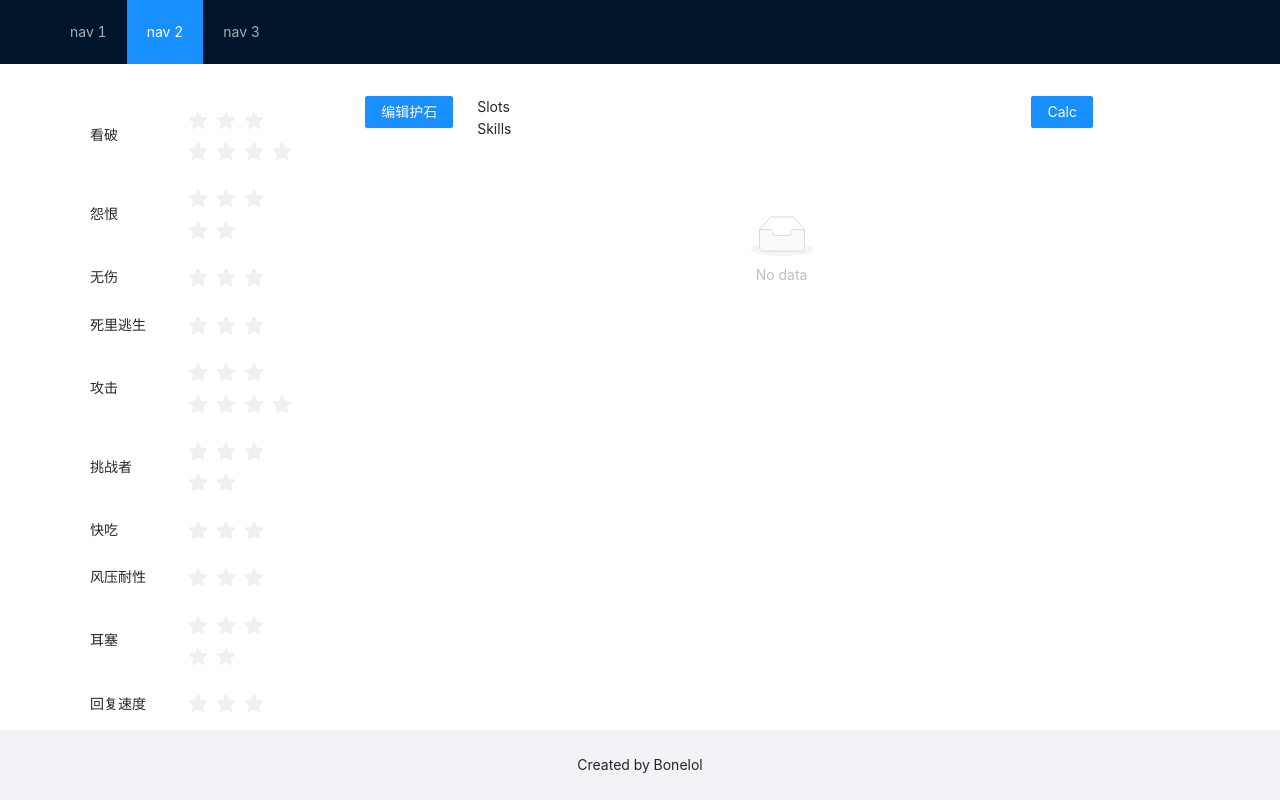
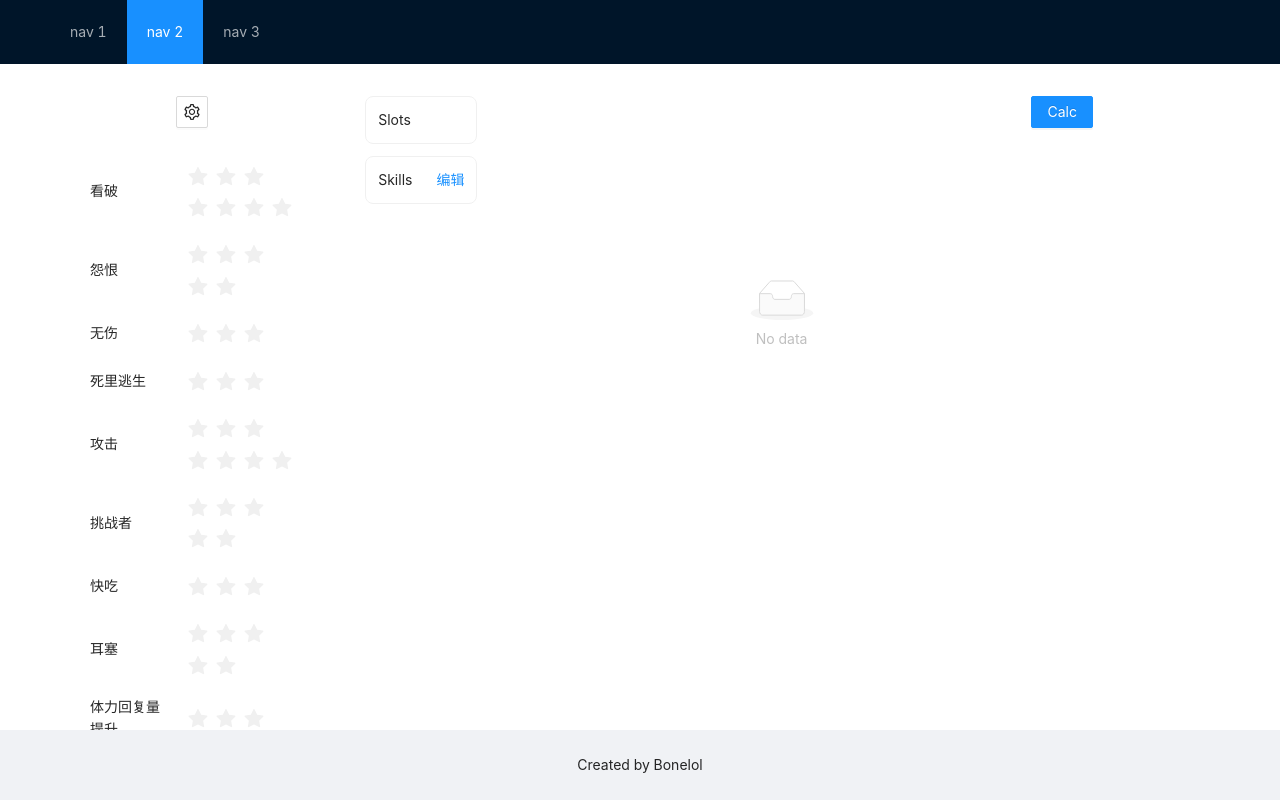
Before and after one commit to Bonelol/mhr-tool, a React (Create React App) app: page / in a window 1280 px wide. Built offline with nearby package versions, Linux system fonts and the light colour scheme.

Commit message:
Filters on skills, update talisman view

```diff
--- a/src/components/my-talisman/index.css
+++ b/src/components/my-talisman/index.css
@@ -12,3 +12,19 @@
   height: 80%;
   overflow-y: auto;
 }
+
+.my-talisman-card {
+  border-radius: 8px;
+}
+
+.my-talisman-card > .ant-card-body {
+  padding: 12px;
+}
+
+.my-talisman-card > .ant-card-head {
+  padding: 0 12px;
+}
+
+.my-talisman-card + .my-talisman-card {
+  margin-top: 12px;
+}
--- a/src/components/my-talisman/index.tsx
+++ b/src/components/my-talisman/index.tsx
@@ -1,8 +1,24 @@
-import { Button, Drawer, Rate, Tag } from 'antd';
+import { Button, Drawer, Rate, Tag, Card } from 'antd';
+import Icon, { BorderOutlined } from '@ant-design/icons';
 import { useEffect, useState } from 'react';
 import { Skill, Talisman } from '../../data/types';
 import { SkillSelectView } from '../skill-select-view';
 import './index.css';
+
+const RectSvg = () => (
+  <svg width="1em" height="1em" fill="currentColor" viewBox="0 0 1024 1024">
+    <path
+      d="
+        M 100, 100
+        m -75, 0
+        a 75,75 0 1,0 150,0
+        a 75,75 0 1,0 -150,0
+        "
+    />
+  </svg>
+);
+
+const RectIcon = (props: any) => <Icon component={RectSvg} {...props} />;
 
 export interface MyTalismanProps {
   talisman?: Talisman;
@@ -52,19 +68,19 @@ export const MyTalisman = (props: MyTalismanProps) => {
   return (
     <div className="my-talisman flex-row">
       <div>
-        <Button type="primary" onClick={showModal}>
-          编辑护石
-        </Button>
-      </div>
-      <div>
+        <Card className="my-talisman-card">
           <div className="flex-row">
             <div>Slots</div>
             <div>{slotListView}</div>
           </div>
+        </Card>
+        <Card className="my-talisman-card">
           <div className="flex-row">
             <div>Skills</div>
             <div>{talismanSkillsList}</div>
+            <a onClick={showModal}>编辑</a>
           </div>
+        </Card>
       </div>
       <Drawer
         title="Basic Drawer"
@@ -84,7 +100,9 @@ export const MyTalisman = (props: MyTalismanProps) => {
                     <Rate
                       defaultValue={slots.get(3)}
                       count={3}
-                      character={({ index }: { index: number }) => index + 1}
+                      character={({ index }: { index: number }) => (
+                        <RectIcon />
+                      )}
                       onChange={(n) => setSlots(slots.set(3, n))}
                     />
                   </td>
--- a/src/components/skill-select-view/index.css
+++ b/src/components/skill-select-view/index.css
@@ -2,3 +2,9 @@
   padding: 8px;
   text-align: left;
 }
+
+.skill-list-wrapper {
+  height: 80%;
+  margin-top: 24px;
+  overflow-y: auto;
+}
--- a/src/components/skill-select-view/index.tsx
+++ b/src/components/skill-select-view/index.tsx
@@ -1,8 +1,12 @@
-import { Rate } from 'antd';
+import { useRef, useState } from 'react';
+import { Button, Checkbox, Drawer, Rate } from 'antd';
+import { SettingOutlined } from '@ant-design/icons';
 import { Skill } from '../../data';
-import { useState } from '../../store/skill'
+import { useState as useSkillState } from '../../store/skill';
 import { sortBy } from '../../utils/sortBy';
 import './index.css';
+
+const defaultOptions = [2, 3];
 
 export interface SkillSelectViewProps {
   selected?: Map<string, number>;
@@ -11,21 +15,69 @@ export interface SkillSelectViewProps {
 
 export const SkillSelectView = (props: SkillSelectViewProps) => {
   const { selected, onSelected } = props;
-  const initState = useState();
-  const skills = sortBy(initState, s => selected && selected.get(s.name) ? 0 : 1);
+  const initState = useSkillState();
+  const [selectedRareOptions, onSelectedRareOptions] = useState(defaultOptions);
+  const rareOptions = Array.from(new Set(initState.map((s) => s.rare || 0)))
+    .sort()
+    .reverse()
+    .map((o) => ({
+      label: `Rare ${o}`,
+      value: o,
+    }));
+  const [drawerVisible, setDrawerVisible] = useState(false);
+  const skills = sortBy(initState, (s) =>
+    selected && selected.get(s.name) ? 0 : 1
+  ).filter(
+    (s) =>
+      (selected && selected.get(s.name)) ||
+      selectedRareOptions.includes(s.rare || 0)
+  );
   const handleRateChange = (skill: Skill) => (value: number) => {
     if (onSelected) {
-      onSelected(skill, value)
+      onSelected(skill, value);
     }
-  }
+  };
   const skillList = skills.map((skill) => (
     <tr key={skill.name} className="skill-list-item">
       <td className="skill-list-item-title">{skill.name}</td>
       <td>
-        <Rate defaultValue={selected?.get(skill.name)} count={skill.max} onChange={handleRateChange(skill)}/>
+        <Rate
+          defaultValue={selected?.get(skill.name)}
+          count={skill.max}
+          onChange={handleRateChange(skill)}
+        />
       </td>
     </tr>
   ));
 
-  return <table className="skill-list"><tbody>{skillList}</tbody></table>;
+  return (
+    <div style={{ position: 'relative', overflow: 'hidden' }}>
+      <Button
+        icon={<SettingOutlined />}
+        onClick={() => setDrawerVisible(true)}
+      ></Button>
+      <div className="skill-list-wrapper">
+        <table className="skill-list">
+          <tbody>{skillList}</tbody>
+        </table>
+      </div>
+      <Drawer
+        title="Basic Drawer"
+        placement="top"
+        closable={false}
+        onClose={() => setDrawerVisible(false)}
+        visible={drawerVisible}
+        getContainer={false}
+        style={{ position: 'absolute' }}
+        headerStyle={{ backgroundColor: '#e3f2fd' }}
+        bodyStyle={{ backgroundColor: '#e3f2fd' }}
+      >
+        <Checkbox.Group
+          options={rareOptions}
+          defaultValue={defaultOptions}
+          onChange={(values) => onSelectedRareOptions(values as number[])}
+        />
+      </Drawer>
+    </div>
+  );
 };
--- a/src/data/types.ts
+++ b/src/data/types.ts
@@ -12,6 +12,7 @@ export interface Armor {
 export interface Skill {
   name: string;
   max: number;
+  rare?: number;
   [others: string]: any;
 }
 
--- a/src/store/skill/index.tsx
+++ b/src/store/skill/index.tsx
@@ -3,8 +3,13 @@ import { Skill } from '../../data';
 import { Props } from '../types';
 import { Action, State } from './types';
 import { skills } from '../../data/skill';
+import { decorations } from '../../data/decoration';
 
-export const initState: State = skills;
+export const initState: State = skills.map((s) => {
+  const d = decorations.find((d) => d.skill === s.name);
+  s.rare = d?.level || 0;
+  return s;
+});
 
 const reducer = (state: State, action: Action) => {
   state = state || [];
@@ -14,9 +19,9 @@ const reducer = (state: State, action: Action) => {
       return [...(action.payload as Skill[])];
     case 'SKILL_UPDATE': {
       const { payload } = action;
-      const index = state.findIndex(p => p.name === payload.name);
+      const index = state.findIndex((p) => p.name === payload.name);
 
-      if (index < 0){
+      if (index < 0) {
         return state;
       }
 
```
Also changed, not shown: 1 other file (tests, documents, lock files or other folders). Lines whose indentation alone changed are shown as unchanged.
